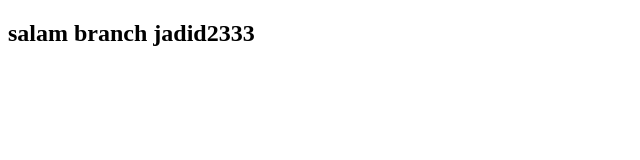
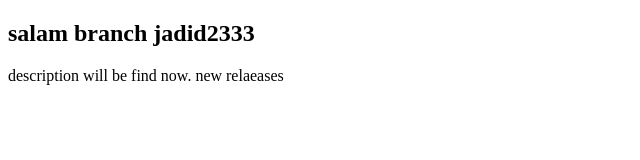
Before and after one commit to khalaty/git-js-project, a plain HTML site: page login.html in a window 1280 px wide. Shown: the whole page, without its empty margins (0-640 px from the left). Drawn offline with Linux system fonts and the light colour scheme.

Commit message:
akharin taghirat login

```diff
--- a/login.html
+++ b/login.html
@@ -7,5 +7,6 @@
 </head>
 <body>
     <h2>salam branch jadid2333</h2>
+    <p>description will be find now. new relaeases</p>
 </body>
 </html>
```
